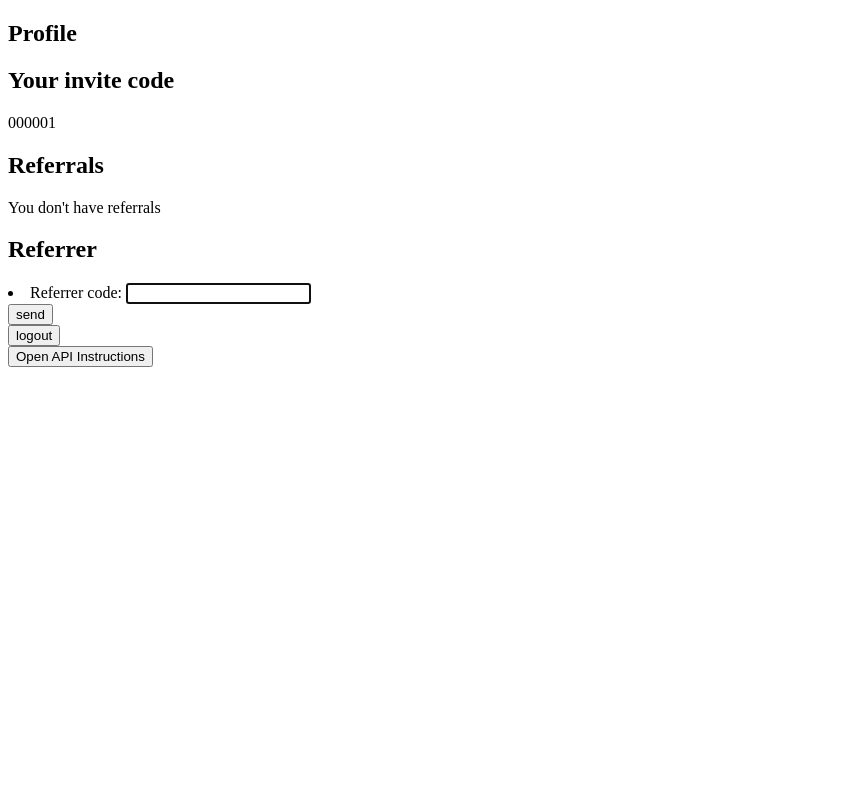
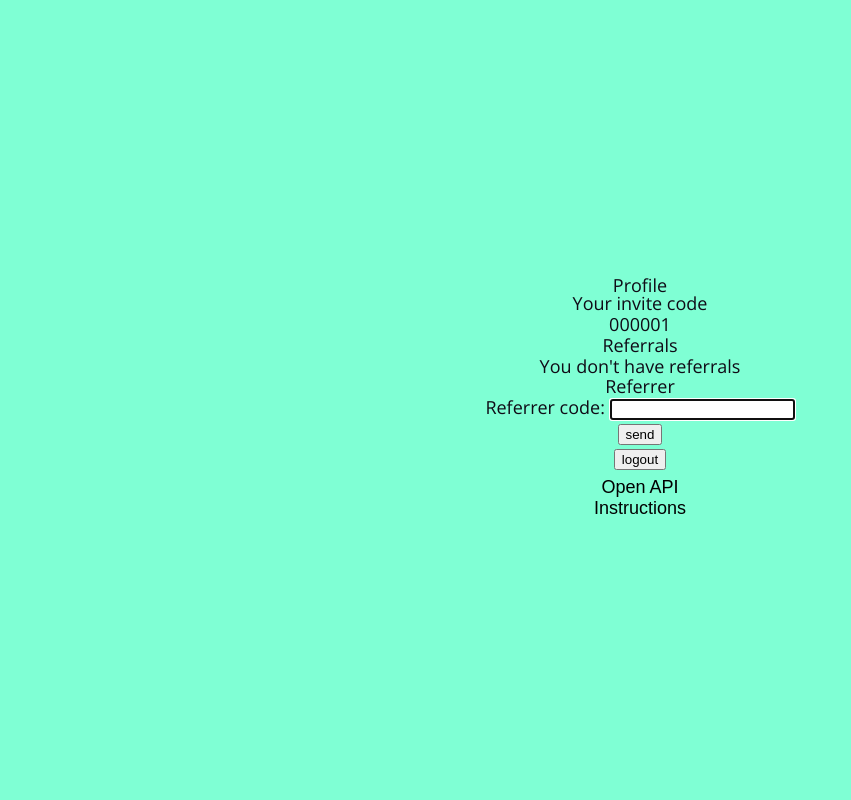
Before and after one commit to iliasamodin/referral_system_with_api-python3.10.4, a Django app: page / in a window 1280 px wide. Shown: the whole page, without its empty margins (0-851 px from the left). Run offline with Django 3.2, Linux system fonts and the light colour scheme; a user stored in the database is signed in; data comes from the database, SQL or seed files in the repository.

Commit message:
create styles for the instruction app

```diff
--- a/referral_system/settings.py
+++ b/referral_system/settings.py
@@ -131,6 +131,10 @@ USE_TZ = True
 
 STATIC_URL = '/static/'
 
+STATICFILES_DIRS = [
+    os.path.join(BASE_DIR, "static")
+]
+
 # Default primary key field type
 # https://docs.djangoproject.com/en/3.2/ref/settings/#default-auto-field
 
--- /dev/null
+++ b/static/css/reset.css
@@ -0,0 +1,48 @@
+/* http://meyerweb.com/eric/tools/css/reset/
+   v2.0 | 20110126
+   License: none (public domain)
+*/
+
+html, body, div, span, applet, object, iframe,
+h1, h2, h3, h4, h5, h6, p, blockquote, pre,
+a, abbr, acronym, address, big, cite, code,
+del, dfn, em, img, ins, kbd, q, s, samp,
+small, strike, strong, sub, sup, tt, var,
+b, u, i, center,
+dl, dt, dd, ol, ul, li,
+fieldset, form, label, legend,
+table, caption, tbody, tfoot, thead, tr, th, td,
+article, aside, canvas, details, embed,
+figure, figcaption, footer, header, hgroup,
+menu, nav, output, ruby, section, summary,
+time, mark, audio, video {
+	margin: 0;
+	padding: 0;
+	border: 0;
+	font-size: 100%;
+	font: inherit;
+	vertical-align: baseline;
+}
+/* HTML5 display-role reset for older browsers */
+article, aside, details, figcaption, figure,
+footer, header, hgroup, menu, nav, section {
+	display: block;
+}
+body {
+	line-height: 1;
+}
+ol, ul, li {
+	list-style: none;
+}
+blockquote, q {
+	quotes: none;
+}
+blockquote:before, blockquote:after,
+q:before, q:after {
+	content: '';
+	content: none;
+}
+table {
+	border-collapse: collapse;
+	border-spacing: 0;
+}
--- /dev/null
+++ b/static/css/styles.css
@@ -0,0 +1,52 @@
+html {
+	font-family: "Open Sans", "PT Sans", sans-serif;
+	font-size: 18px;
+	font-weight: 300;
+	text-align: center;
+}
+
+body {
+    background-color: Aquamarine;
+	color: #0f0b16;
+	height: 100vh;
+	line-height: 1.333;
+}
+
+body > .centering_container {
+	align-items: center;
+	display: flex;
+	flex-flow: row wrap;
+	height: 100vh;
+	justify-content: center;
+}
+
+body > .centering_container > .centered_item > form > button {
+	background: none;
+    border: none;
+	cursor: pointer;
+	display: inline-block;
+	font-size: 18px;
+	margin: 5px auto 0px;
+	padding: 2px 0px 5px;
+	width: 120px;
+}
+
+strong, b {
+	font-weight: bold;
+}
+
+em, i {
+	font-style: italic;
+}
+
+/*-------------------------------------------------*/
+
+button:hover {
+	opacity: 0.6;
+}
+
+/*-------------------------------------------------*/
+
+h1, h2 {
+	line-height: 1;
+}
--- a/templates/index.html
+++ b/templates/index.html
@@ -1,7 +1,24 @@
+{% load static %}
+
 <!DOCTYPE html>
 <html lang="en">
     <head>
         <meta charset="UTF-8">
+        <link rel="stylesheet" href="{% static 'css/reset.css' %}">
+        <link rel="preconnect" href="https://fonts.googleapis.com">
+        <link rel="preconnect" href="https://fonts.gstatic.com" crossorigin>
+        <link
+            href="https://fonts.googleapis.com/css2?family=Open+Sans:wght@300;400;500;600&display=swap"
+            rel="stylesheet">
+        <link rel="stylesheet" href="{% static 'css/styles.css' %}">
+
+        {% if instructions %}
+        <link
+            rel="stylesheet"
+            href="{% static 'instruction/css/instruction_styles.css' %}">
+        <link rel="icon" href="{% static 'instruction/images/info-circle.svg' %}">
+        {% endif %}
+
         <title>{{ page_title }}</title>
     </head>
     <body>
```
Also changed, not shown: static/instruction/css/instruction_styles.css (added, +26 -0 lines), static/instruction/images/info-circle.svg (added).
